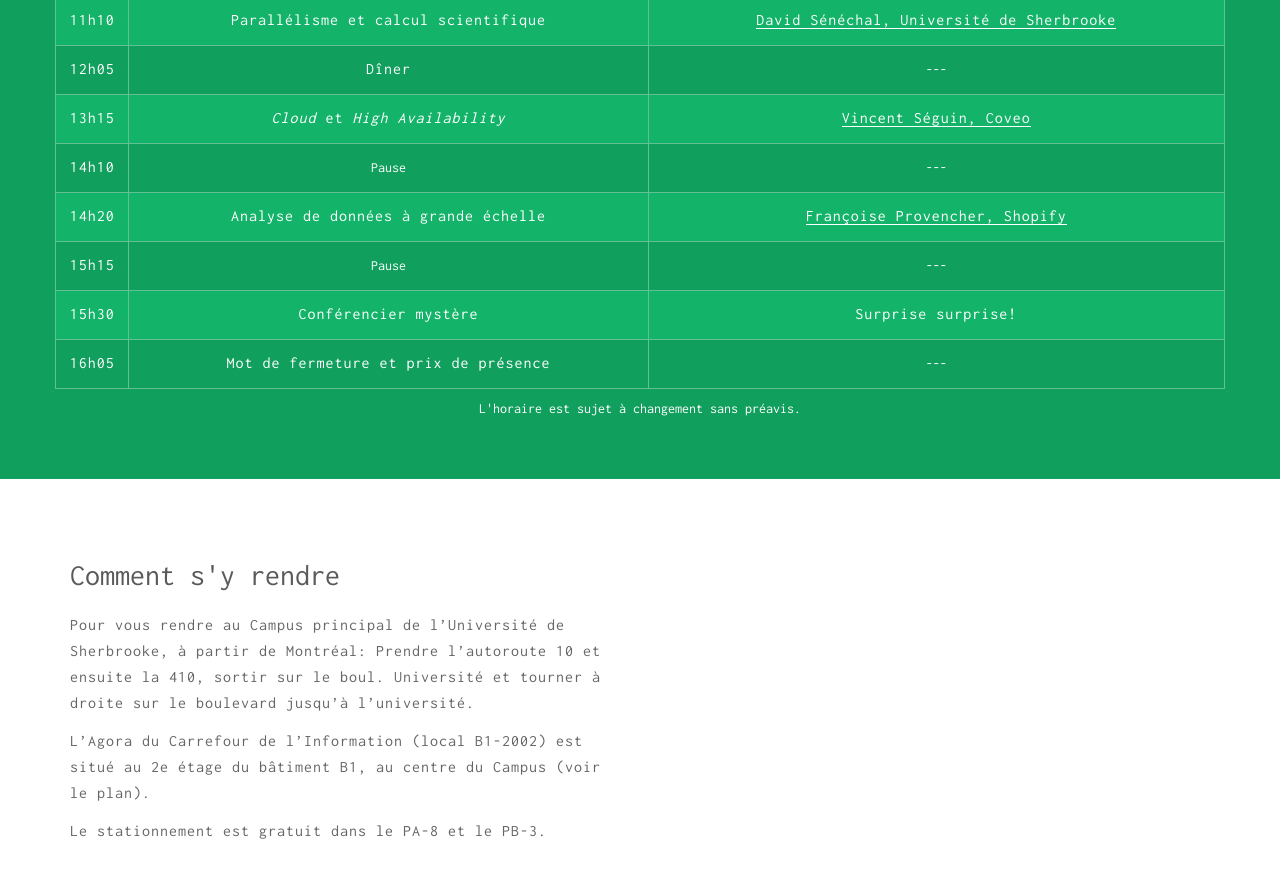
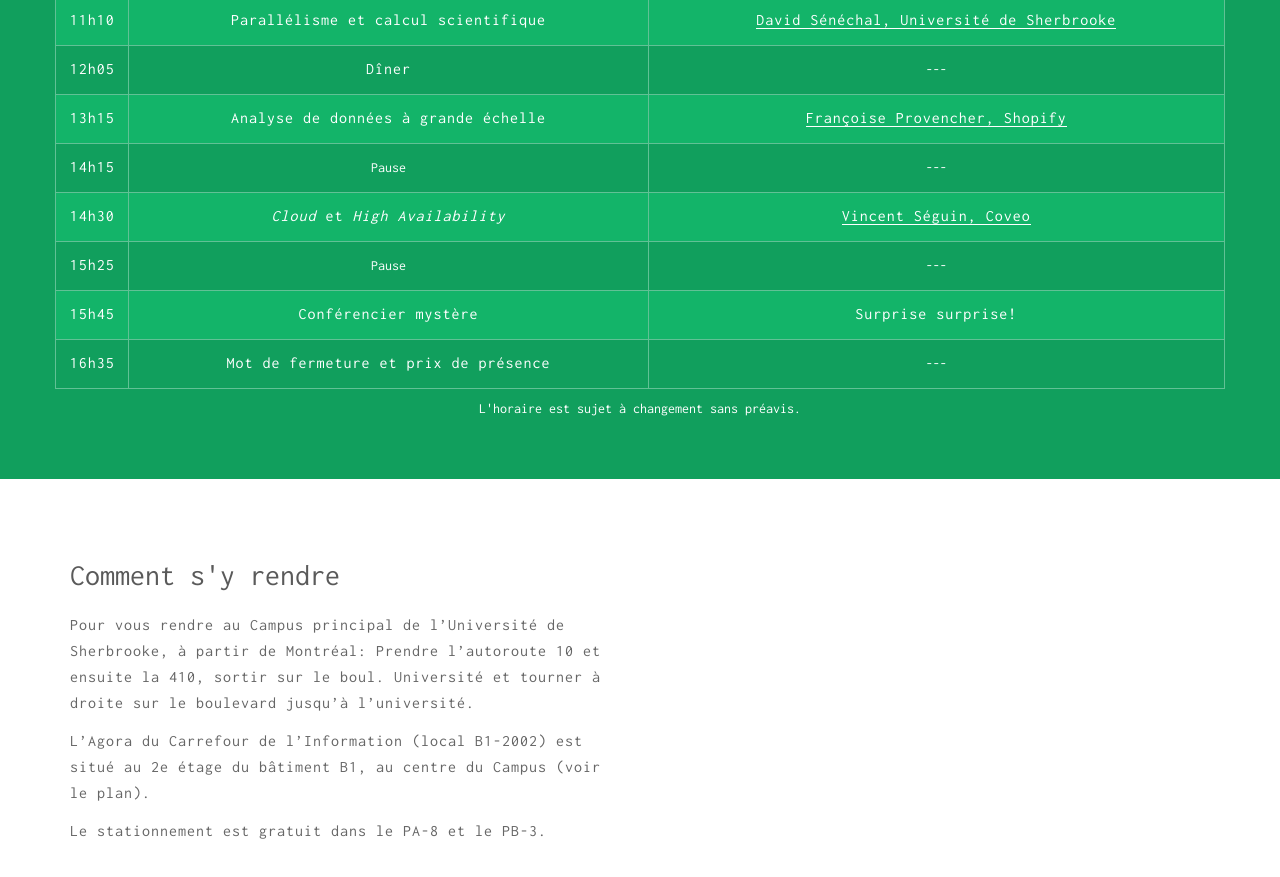
Before and after one commit to JDIS/conference2016, a plain HTML site: page index.html in a window 1280 px wide. Shown: the part 4166-5043 px from the top of the page. Drawn offline with Linux system fonts and the light colour scheme; some packages are replaced by stand-ins of ours; files whose address does not match are found by name.

Commit message:
updated schedule again

```diff
--- a/index.html
+++ b/index.html
@@ -264,33 +264,33 @@
                 <td>
                   <p>13h15</p>
                 </td>
-                <td><p><em>Cloud</em> et <em>High Availability</em></td>
-                <td><p><a style="border-bottom: 1px solid white; color:white;" href="#vseguin">Vincent Séguin, Coveo</a></p></td>
+                <td><p>Analyse de données à grande échelle</td>
+                <td><p><a style="border-bottom: 1px solid white; color:white;" href="#fprovencher">Françoise Provencher, Shopify</a></p></td>
               </tr>
               <tr>
                 <td>
-                  <p>14h10</p>
+                  <p>14h15</p>
                 </td>
                 <td>Pause</td>
                 <td>---</td>
               </tr>
               <tr style="background-color:#13b469">
                 <td>
-                  <p>14h20</p>
+                  <p>14h30</p>
                 </td>
-                <td><p>Analyse de données à grande échelle</td>
-                <td><p><a style="border-bottom: 1px solid white; color:white;" href="#fprovencher">Françoise Provencher, Shopify</a></p></td>
+                <td><p><em>Cloud</em> et <em>High Availability</em></td>
+                <td><p><a style="border-bottom: 1px solid white; color:white;" href="#vseguin">Vincent Séguin, Coveo</a></p></td>
               </tr>
               <tr>
                 <td>
-                  <p>15h15</p>
+                  <p>15h25</p>
                 </td>
                 <td>Pause</td>
                 <td>---</td>
               </tr>
               <tr style="background-color:#13b469">
                 <td>
-                  <p>15h30</p>
+                  <p>15h45</p>
                 </td>
                 <td><p>Conférencier mystère</td>
                 <td><p>Surprise surprise!</a></td>
@@ -301,7 +301,7 @@
               </tr>
               <tr>
                 <td>
-                  <p>16h05</p>
+                  <p>16h35</p>
                 </td>
                 <td><p>Mot de fermeture et prix de présence</p></td>
                 <td>---</td>
```
